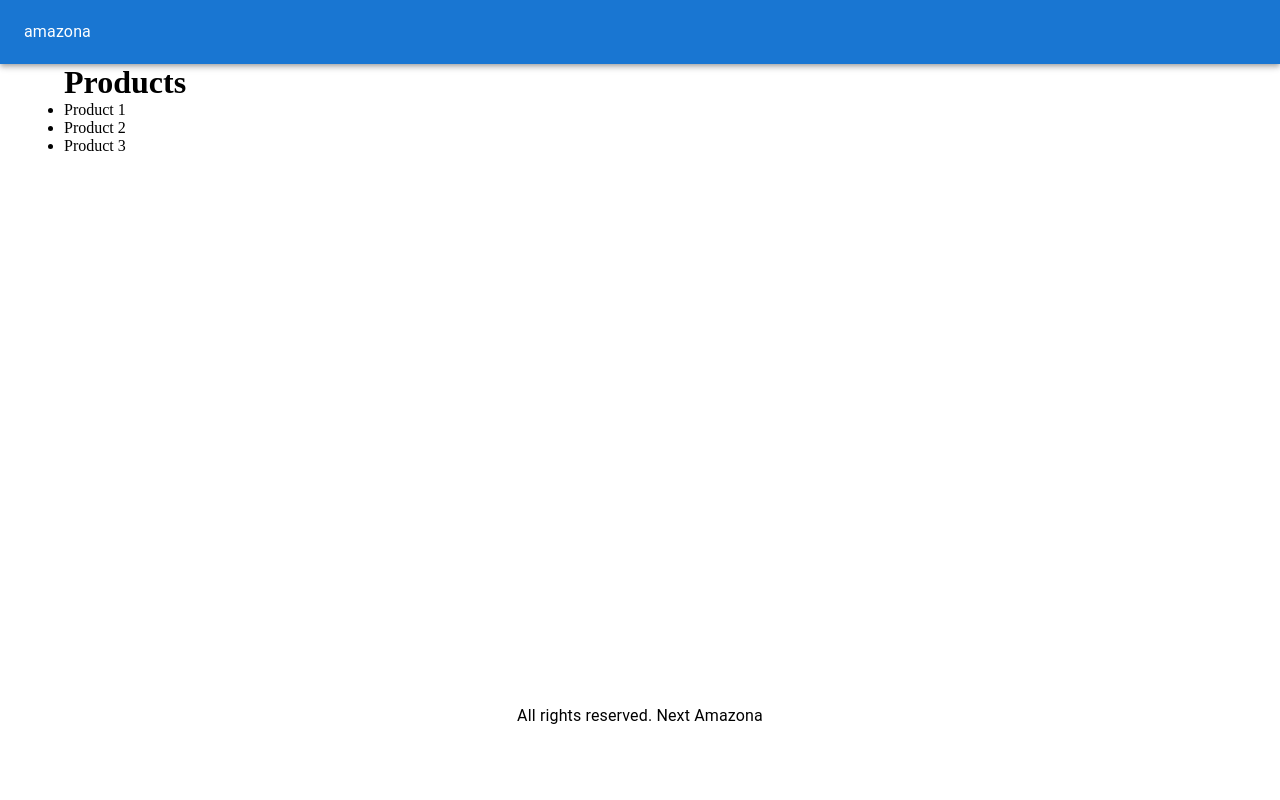
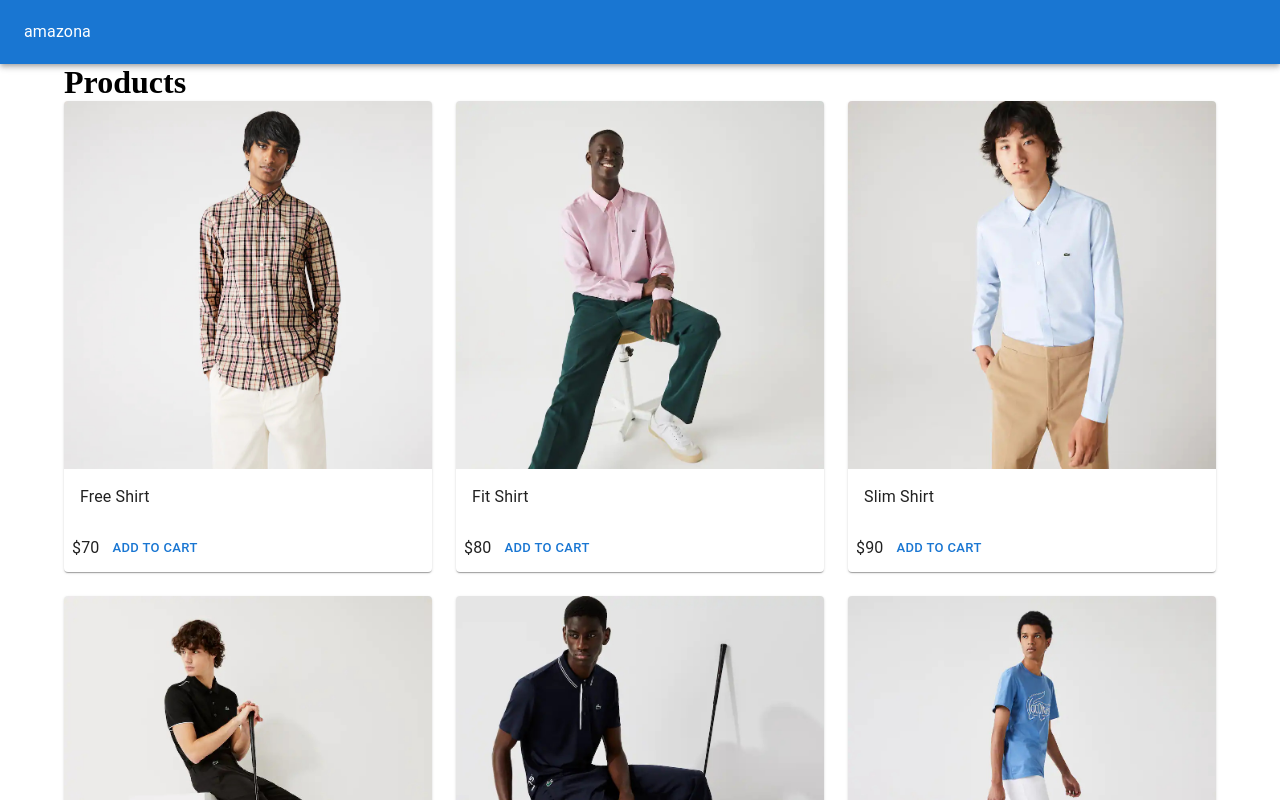
Before and after one commit to KptCnyt/amazona-ecommerce, a Next.js app: page / in a window 1280 px wide. Shown: the top 800 px of the page. Built offline with nearby package versions, Linux system fonts and the light colour scheme.

Commit message:
products added

```diff
--- a/src/pages/index.js
+++ b/src/pages/index.js
@@ -1,20 +1,47 @@
 "use client";
-import Head from "next/head";
-import Image from "next/image";
-import { Inter } from "next/font/google";
-import styles from "@/styles/Home.module.css";
 import Layout from "../../components/Layout";
+import {
+  Grid,
+  Card,
+  CardActionArea,
+  CardMedia,
+  CardContent,
+  Typography,
+  Button,
+  CardActions
+} from "@mui/material";
+import data from "../../utils/data";
+
 
 export default function Home() {
   return (
     <Layout>
       <div>
         <h1>Products</h1>
-        <ul>
-          <li>Product 1</li>
-          <li>Product 2</li>
-          <li>Product 3</li>
-        </ul>
+        <Grid container spacing={3}>
+          {data.products.map((product) => (
+            <Grid item md={4} key={product.name}>
+              <Card>
+                <CardActionArea>
+                  <CardMedia
+                    component="img"
+                    image={product.image}
+                    title={product.name}
+                  ></CardMedia>
+                  <CardContent>
+                    <Typography>{product.name}</Typography>
+                  </CardContent>
+                </CardActionArea>
+                <CardActions>
+                  <Typography>${product.price}</Typography>
+                  <Button size="small" color="primary">
+                    Add to cart
+                  </Button>
+                </CardActions>
+              </Card>
+            </Grid>
+          ))}
+        </Grid>
       </div>
     </Layout>
   );
```
